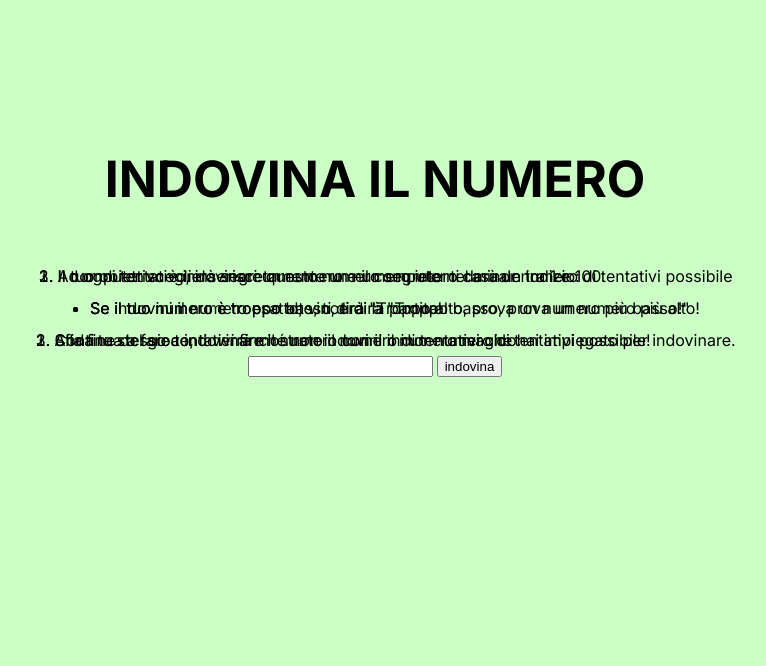
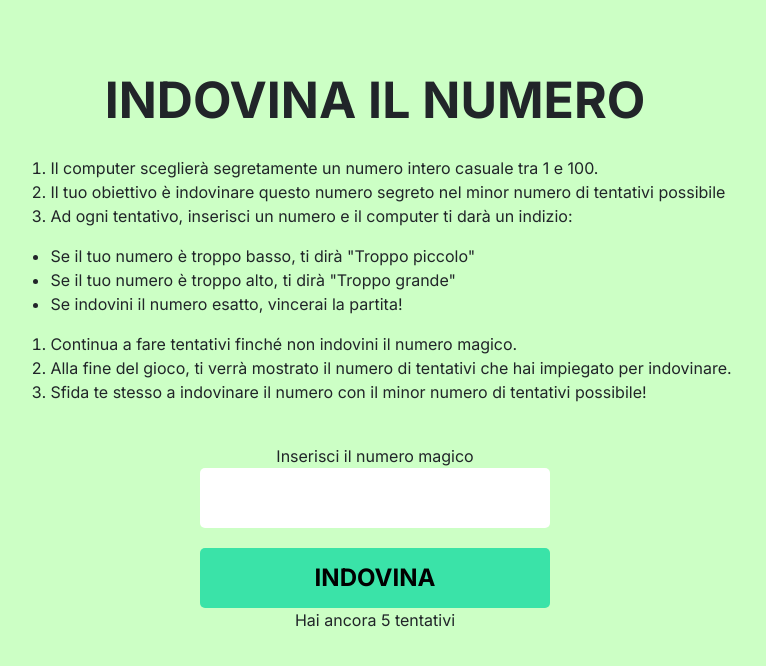
Before and after one commit to antoniolac/es2JS, a plain HTML site: page index.html in a window 1280 px wide. Shown: the whole page, without its empty margins (265-1031 px from the left). Drawn offline with nearby package versions, Linux system fonts and the light colour scheme.

Commit message:
add innerHTML

```diff
--- a/index.html
+++ b/index.html
@@ -4,6 +4,7 @@
     <meta charset="UTF-8">
     <meta name="viewport" content="width=device-width, initial-scale=1.0">
     <title>Magic Number</title>
+    <link href="https://cdn.jsdelivr.net/npm/bootstrap@5.3.3/dist/css/bootstrap.min.css" rel="stylesheet" integrity="sha384-QWTKZyjpPEjISv5WaRU9OFeRpok6YctnYmDr5pNlyT2bRjXh0JMhjY6hW+ALEwIH" crossorigin="anonymous">
     <link rel="stylesheet" href="static/css/index.css">
 </head>
 <body>
@@ -12,17 +13,15 @@
         <header class="title">
             <h1 class="inter-bold">INDOVINA IL NUMERO</h1>
         </header>
-
-        <section>
-            <div class="main inter">
+        <main class="main inter">
             <ol>
                 <li>Il computer sceglierà segretamente un numero intero casuale tra 1 e 100.</li>
                 <li>Il tuo obiettivo è indovinare questo numero segreto nel minor numero di tentativi possibile</li>
                 <li>Ad ogni tentativo, inserisci un numero e il computer ti darà un indizio:</li>
             </ol>
             <ul>
-                    <li>Se il tuo numero è troppo basso, ti dirà "Troppo basso, prova un numero più alto!</li>
-                    <li>Se il tuo numero è troppo alto, ti dirà "Troppo alto, prova un numero più basso!"</li>
+                <li>Se il tuo numero è troppo basso, ti dirà "Troppo piccolo"</li>
+                <li>Se il tuo numero è troppo alto, ti dirà "Troppo grande"</li>
                 <li>Se indovini il numero esatto, vincerai la partita!</li>
             </ul>
             <ol>
@@ -30,15 +29,20 @@
                 <li>Alla fine del gioco, ti verrà mostrato il numero di tentativi che hai impiegato per indovinare.</li>
                 <li>Sfida te stesso a indovinare il numero con il minor numero di tentativi possibile!</li>
             </ol>
-            </div>
         <div class="button">
+            <label class="inter">Inserisci il numero magico</label>
             <form action="" method="get">
                 <input type="number" name="guess" id="guess">
-                    <input type="button" name="btn" id="guessBtn" value="indovina">
+                <input type="button" name="btn" class="inter-bold" id="guessBtn" value="INDOVINA">
             </form>
         </div>
-        </section>
+        <footer class="d-flex flex-column align-items-center">
+            <label class="inter" id="help"></label>
+            <label class="inter" id="tentativi"></label>
+            <label class="inter" id="win"></label>
+        </footer>
 
+        </main>
     </div>
     <script type="text/javascript" src="static/js/script.js"></script>
 </body>
--- a/static/css/button.css
+++ b/static/css/button.css
@@ -1,5 +1,33 @@
 .button{
+    margin-top: 40px;
+}
+
+.button label, form{
     display: flex;
     flex-direction: column;
     align-items: center;
 }
+
+.button label{
+    font-size: 16px;
+    line-height: auto;
+    text-align: left;
+}
+
+.button #guess{
+    width: 350px;
+    height: 60px;
+    border: none;
+    border-radius: 5px;
+}
+
+.button #guessBtn{
+    width: 350px;
+    height: 60px;
+    font-size: 24px;
+    line-height: auto;
+    background-color: #3AE3A8;
+    margin-top: 20px;
+    border: none;
+    border-radius: 5px;
+}
--- a/static/css/commons.css
+++ b/static/css/commons.css
@@ -12,4 +12,5 @@
     font-optical-sizing: auto;
     font-weight: normal;
     font-style: normal;
+    font-size: 16px;
   }
--- a/static/css/main.css
+++ b/static/css/main.css
@@ -1,15 +1,15 @@
 .main{
-    display: flex;
-    flex-direction: column;
-    align-items: center;
     margin-top: 48px;
+
 }
 .main ul{
     font-size: 16px;
-    line-height: 0;
+    line-height: auto;
+    text-align: left;
 }
 
 .main ol{
     font-size: 16px;
-    line-height: 0;
+    line-height: auto;
+    text-align: left;
 }
--- a/static/css/title.css
+++ b/static/css/title.css
@@ -1,6 +1,6 @@
 .title h1{
     font-size: 50px;
     line-height: 0;
-    padding-top: 145px;
+    padding-top: 100px;
 
 }
--- a/static/js/script.js
+++ b/static/js/script.js
@@ -10,20 +10,27 @@ function generateRandomInteger(min = 1, max = 100) {
   }
 
   function handleClick(event) {
-    guess = sanitize(document.querySelector("#guess").value); // Get the input value and sanitize it
+    guess = sanitize(document.querySelector("#guess").value);
     console.log(guess);
+
+    let help;
+    let tentativi;
     if (guess > nRandom) {
-      console.log("Troppo grande");
+      help = document.querySelector("#help").innerHTML = "Troppo grande"
       i++;
+      tentativi = document.querySelector("#tentativi").innerHTML = "Hai ancora " + (5-i) + " tentativi";
     } else if (guess < nRandom) {
-      console.log("Troppo piccolo");
+      help = document.querySelector("#help").innerHTML = "Troppo piccolo"
       i++;
-    } else { // Winning condition
-      console.log("Bravo, hai vinto");
-
+      tentativi = document.querySelector("#tentativi").innerHTML = "Hai ancora " + (5-i) + " tentativi";
+    } else { // Win condition
+      help = document.querySelector("#help").innerHTML = "Bravo hai vinto!"
+      i++;
+      tentativi = document.querySelector("#tentativi").innerHTML = "Hai ancora " + (5-i) + " tentativi";
+      let win = document.querySelector("#win").innerHTML = "hai impiegato " + i + " tentativi"
     }
     if (i === 5) {
-      console.log("Hai perso, il numero era " + nRandom);
+      help = document.querySelector("#help").innerHTML = "Hai perso, il numero era " + nRandom
     }
   }
 
@@ -33,6 +40,7 @@ function generateRandomInteger(min = 1, max = 100) {
 
   // Variabile che tiene conto dei tentativi
   let i = 0;
+  tentativi = document.querySelector("#tentativi").innerHTML = "Hai ancora " + (5-i) + " tentativi";
 
   let btn = document.querySelector("#guessBtn");
   // Evento al click del bottone
```
Lines whose indentation alone changed are shown as unchanged.
